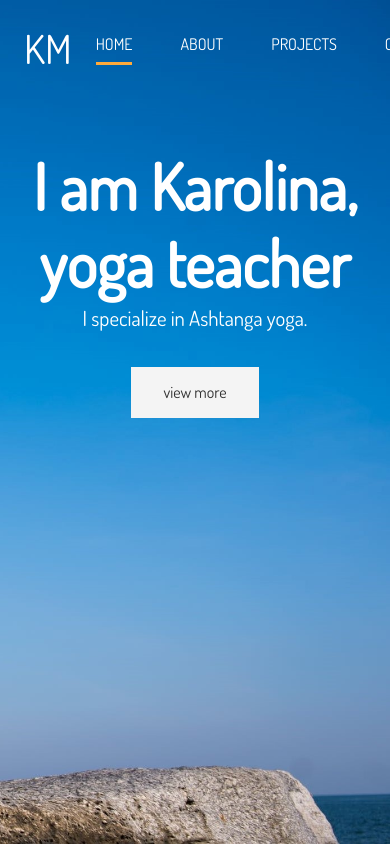
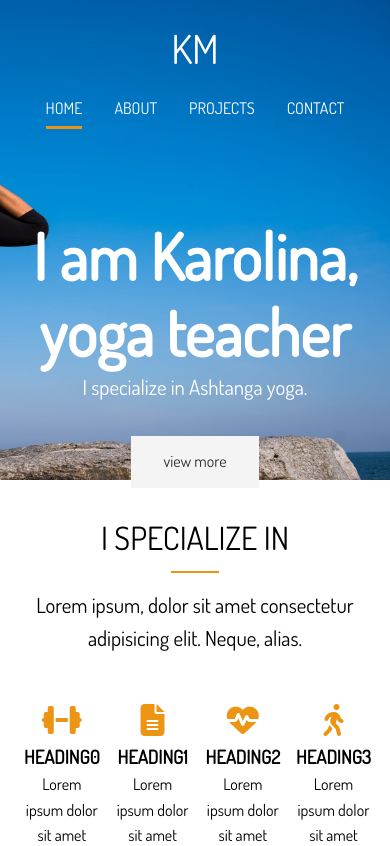
Before and after one commit to karolina-michalak/SASS-portfolio-website, a website: page dist/index.html in a window 390 px wide. Shown: the top 846 px of the page. Drawn offline with Linux system fonts and the light colour scheme.

Commit message:
shortened hero section and adjusted menu for small screens

```diff
--- a/scss/_media.scss
+++ b/scss/_media.scss
@@ -0,0 +1,20 @@
+@media(max-width: 800px) {
+    #header-home {
+        height: 30rem;
+
+        .header-content {
+            padding-top: 5rem;
+        }
+    }
+}
+
+@media(max-width: 500px) {
+    #main-nav {
+        flex-direction: column;
+        align-items: center;
+
+        li {
+            padding: 1rem;
+        }
+    }
+}
--- a/scss/main.scss
+++ b/scss/main.scss
@@ -374,3 +374,5 @@ img {
         }
     }
 }
+
+@import 'media';
```
Also changed, not shown: dist/css/main.css.
